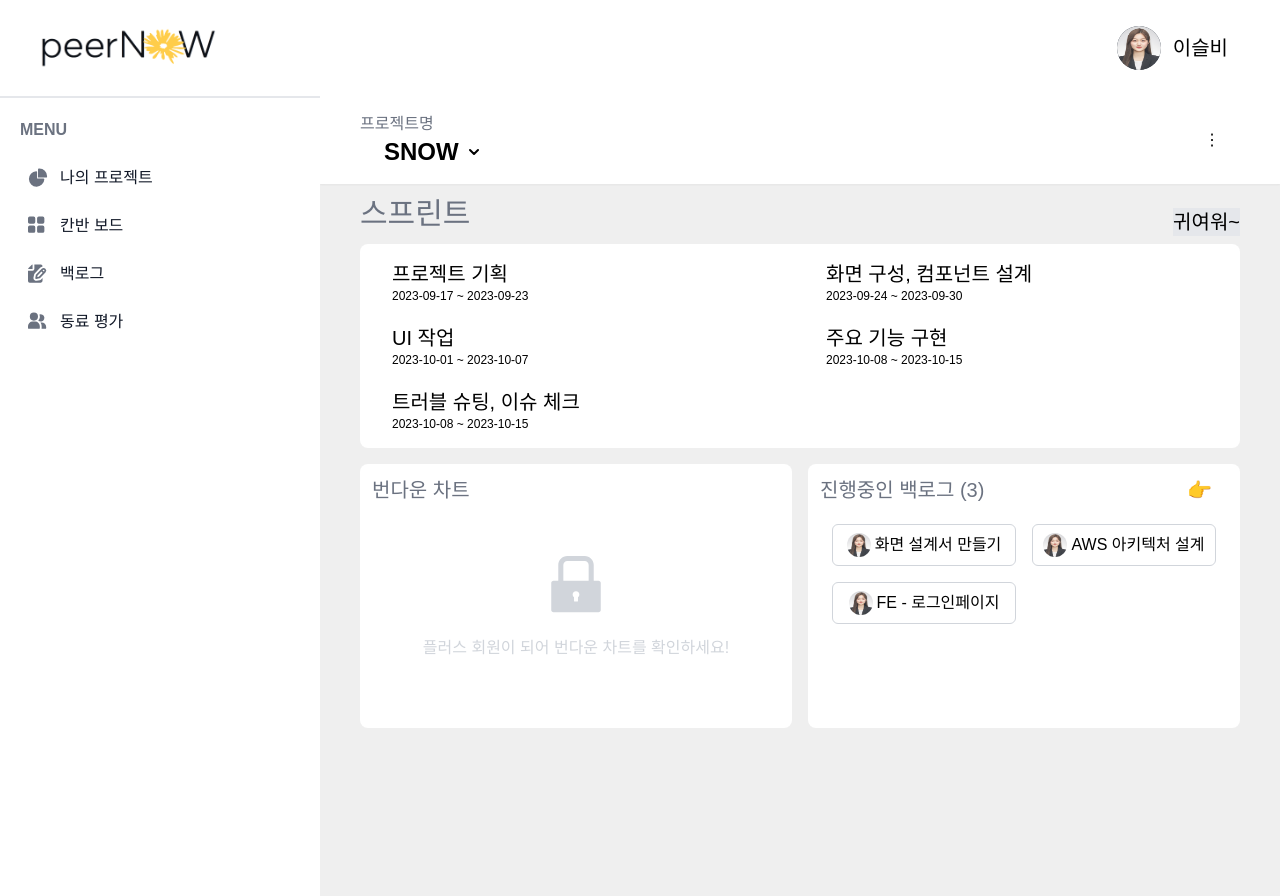
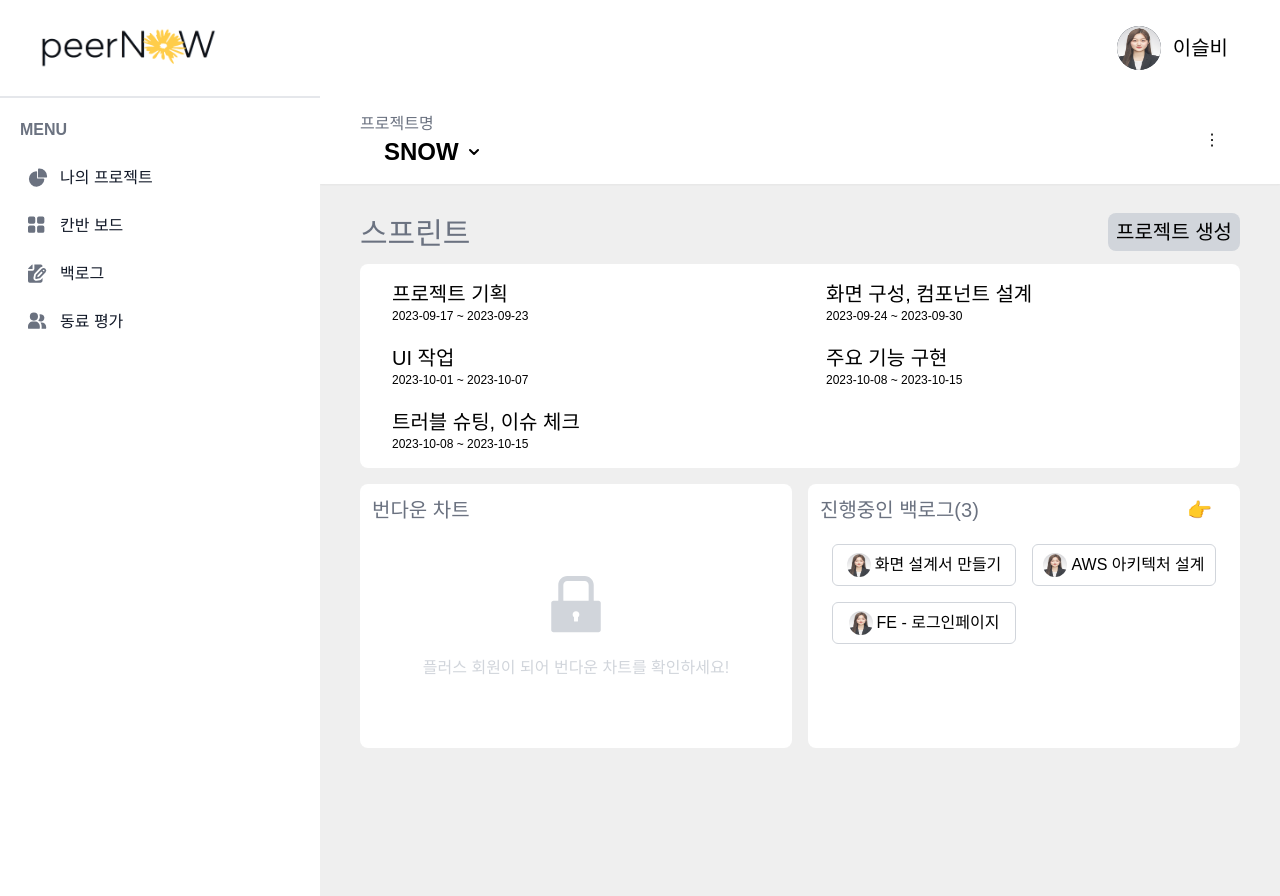
Before and after one commit to ystgd07/PeerNow-FE-, a React (Create React App) app: page /mypage in a window 1280 px wide. Built offline with nearby package versions, Linux system fonts and the light colour scheme.

Commit message:
컴포넌트 나누기

```diff
--- /dev/null
+++ b/src/features/mypage/BackLogPageBtn.jsx
@@ -0,0 +1,9 @@
+export default function BackLogPageBtn() {
+  return (
+    <>
+      <a href="#" className="text-xl font-bold text-gray-500 float-right px-4">
+        &#128073;
+      </a>
+    </>
+  );
+}
--- a/src/features/mypage/BacklogIcon.jsx
+++ b/src/features/mypage/BacklogIcon.jsx
@@ -1,7 +1,10 @@
 export default function BacklogIcon() {
   return (
     <>
-      <div className="border border-gray-300 rounded-md text-center py-2">
+      <a
+        href="#"
+        className="border border-gray-300 rounded-md text-center py-2"
+      >
         <div className="flex justify-center">
           <span className="">
             <img
@@ -12,9 +15,12 @@ export default function BacklogIcon() {
           </span>
           <span className="ml-1">화면 설계서 만들기</span>
         </div>
-      </div>
+      </a>
       {/* 반복문 */}
-      <div className="border border-gray-300 rounded-md text-center py-2">
+      <a
+        href="#"
+        className="border border-gray-300 rounded-md text-center py-2"
+      >
         <div className="flex justify-center">
           <span className="">
             <img
@@ -25,8 +31,11 @@ export default function BacklogIcon() {
           </span>
           <span className="ml-1">AWS 아키텍처 설계</span>
         </div>
-      </div>
-      <div className="border border-gray-300 rounded-md text-center py-2">
+      </a>
+      <a
+        href="#"
+        className="border border-gray-300 rounded-md text-center py-2"
+      >
         <div className="flex justify-center">
           <span className="">
             <img
@@ -37,7 +46,7 @@ export default function BacklogIcon() {
           </span>
           <span className="ml-1">FE - 로그인페이지</span>
         </div>
-      </div>
+      </a>
     </>
   );
 }
--- /dev/null
+++ b/src/features/mypage/MypageBackLogTitle.jsx
@@ -0,0 +1,13 @@
+import BackLogPageBtn from './BackLogPageBtn';
+
+export default function MypageBackLogTitle() {
+  return (
+    <>
+      <span className="text-xl text-gray-500">
+        진행중인 백로그
+        <span>(3)</span>
+      </span>
+      <BackLogPageBtn />
+    </>
+  );
+}
--- a/src/features/mypage/MypageBacklog.jsx
+++ b/src/features/mypage/MypageBacklog.jsx
@@ -1,17 +1,16 @@
+import BackLogPageBtn from './BackLogPageBtn';
 import BacklogIcon from './BacklogIcon';
+import MypageBackLogTitle from './MypageBackLogTitle';
+import Title from './Title';
 
 export default function MypageBacklog() {
   return (
     <>
       {/* 진행중인 백로그 back log */}
       <div className="bg-white rounded-lg p-3">
-        <span className="text-xl text-gray-500">진행중인 백로그 (3)</span>
-        <a
-          href="#"
-          className="text-xl font-bold text-gray-500 float-right px-4"
-        >
-          &#128073;
-        </a>
+        <div>
+          <MypageBackLogTitle />
+        </div>
         <div className="grid grid-cols-2 gap-4 mt-5 mx-3">
           <BacklogIcon />
         </div>
--- a/src/features/mypage/MypageChart.jsx
+++ b/src/features/mypage/MypageChart.jsx
@@ -1,4 +1,5 @@
 import ChartGeneral from './ChartGeneral';
+import Title from './Title';
 // import ChartPlus from './ChartPlus';
 
 export default function MypageChart() {
@@ -7,7 +8,9 @@ export default function MypageChart() {
       {/* 번다운 차트 burndown-chart */}
       {/* <div className="bg-white rounded-lg p-3">유료 번다운 차트 화면</div> */}
       <div className="bg-white rounded-lg p-3 ">
-        <p className="text-xl text-gray-500">번다운 차트</p>
+        <span className="text-xl text-gray-500">
+          <Title value={'번다운 차트'} />
+        </span>
         <div>
           <ChartGeneral />
           {/* <ChartPlus /> */}
--- a/src/features/mypage/MypageSprint.jsx
+++ b/src/features/mypage/MypageSprint.jsx
@@ -1,14 +1,17 @@
+import Sprints from './Sprints';
 import NewCreateSprintBtn from './NewCreateSprintBtn';
-import Sprints from './Sprints';
+import Title from './Title';
 
 export default function MypageSprint() {
   return (
     <>
       {/* 스프린트 sprint */}
-      <sapn className="text-3xl text-gray-500 mt-5">스프린트</sapn>
-      <button className="float-right mt-3 text-xl bg-gray-200">
+      <div className="grid grid-cols-2">
+        <span className="text-3xl text-gray-500 mt-5">
+          <Title value={'스프린트'} />
+        </span>
         <NewCreateSprintBtn />
-      </button>
+      </div>
       <Sprints />
     </>
   );
--- a/src/features/mypage/NewCreateSprintBtn.jsx
+++ b/src/features/mypage/NewCreateSprintBtn.jsx
@@ -1,7 +1,11 @@
 export default function NewCreateSprintBtn() {
   return (
     <>
-      <div>귀여워~</div>
+      <button className="text-xl text-right -mb-4">
+        <span className="bg-gray-300 p-2 rounded-lg hover:bg-gray-400">
+          프로젝트 생성
+        </span>
+      </button>
     </>
   );
 }
--- /dev/null
+++ b/src/features/mypage/Title.jsx
@@ -0,0 +1,9 @@
+import React from 'react';
+
+export default function Title({ color, value }) {
+  return (
+    <div>
+      <p className=""> {value}</p>
+    </div>
+  );
+}
--- /dev/null
+++ b/src/pages/Sprint.jsx
@@ -0,0 +1,25 @@
+import Header from '../ui/Header';
+import { useEffect } from 'react';
+import { useOpenMainPage, useOpenMypage } from '../store/store';
+
+export default function Sprint() {
+  const { setOpenMainPage, openMainPage } = useOpenMainPage((state) => state);
+  const { setOpenMypage, openMypage } = useOpenMypage((state) => state);
+
+  useEffect(() => {
+    console.log('openMainPage', openMainPage);
+    setOpenMainPage(openMainPage);
+    setOpenMypage(openMypage);
+  }, []);
+
+  return (
+    <>
+      {/* 화면 틀 */}
+      <div className="w-full">
+        <Header />
+        {/* 제목 */}
+        {/* 생성 페이지 */}
+      </div>
+    </>
+  );
+}
```
